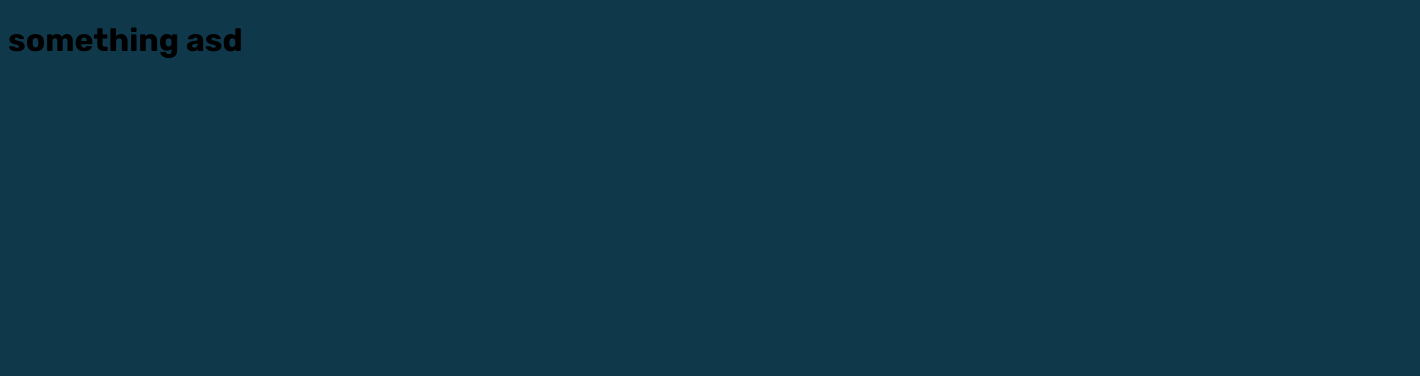
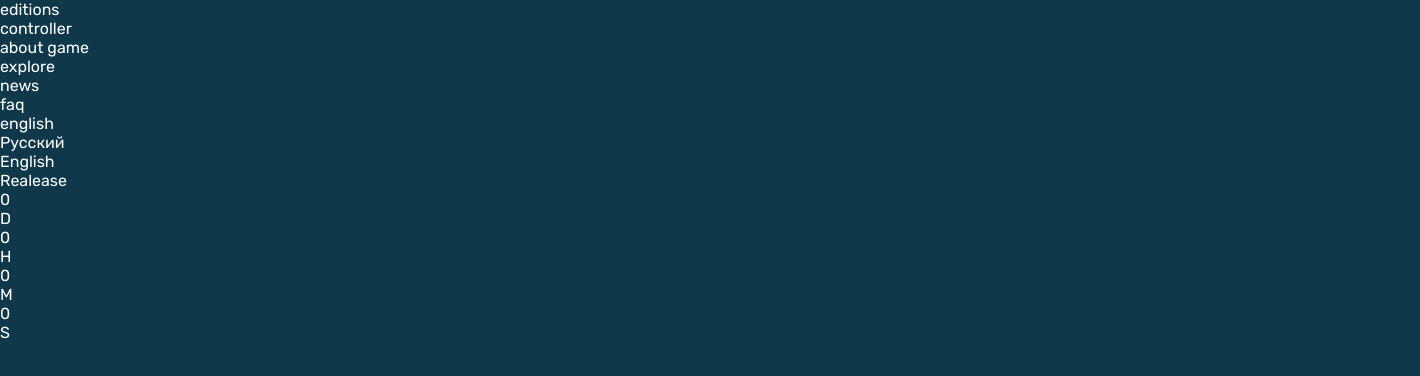
Before and after one commit to TwiDef/Ragnarok, a website built with webpack: page src/index.html in a window 1280 px wide. Shown: the whole page, 1420 px wide, since content can reach past the window. Built offline with nearby package versions, Linux system fonts and the light colour scheme.

Commit message:
added header html structure

```diff
--- a/src/assets/js/index.js
+++ b/src/assets/js/index.js
@@ -1 +1,2 @@
+import '../styles/reset.scss';
 import '../styles/style.scss';
--- a/src/assets/styles/reset.scss
+++ b/src/assets/styles/reset.scss
@@ -8,3 +8,52 @@ body {
     overflow-x: hidden;
     color: $white;
 }
+
+h1,
+h2,
+h3,
+h4,
+h5,
+h6,
+p {
+    margin: 0;
+    padding: 0;
+    font-size: 16px;
+    line-height: 24px;
+}
+
+* {
+    box-sizing: border-box;
+}
+
+img {
+    max-width: 100%;
+    height: auto;
+}
+
+input,
+button {
+    border: none;
+    background: none;
+    outline: none;
+    color: $white;
+    font-size: 16px;
+    font-family: "Rubik", Roboto, sans-serif;
+}
+
+a {
+    color: $white;
+    text-decoration: none;
+}
+
+ul,
+li {
+    padding: 0;
+    margin: 0;
+    list-style: none;
+}
+
+.container {
+    width: 1420px;
+    margin: 0 auto;
+}
--- a/src/index.html
+++ b/src/index.html
@@ -9,10 +9,72 @@
     <link rel="preconnect" href="https://fonts.googleapis.com">
     <link rel="preconnect" href="https://fonts.gstatic.com" crossorigin>
     <link href="https://fonts.googleapis.com/css2?family=Rubik:wght@300;400;500;600;700&display=swap" rel="stylesheet">
+    <link rel="apple-touch-icon" sizes="180x180" href="./assets/images/favicon/apple-touch-icon.png" />
+    <link rel="icon" type="image/png" sizes="32x32" href="./assets/images/favicon/favicon-32x32.png" />
+    <link rel="icon" type="image/png" sizes="16x16" href="./assets/images/favicon/favicon-16x16.png" />
+    <link rel="manifest" href="./assets/images/favicon/site.webmanifest" />
+
 </head>
 
 <body>
-    <h1>something asd</h1>
+    <section class="section section-main">
+        <div class="container">
+            <header class="header">
+                <div class="header-menu">
+                    <div class="header-menu__button">
+                        <span></span>
+                    </div>
+
+                    <nav class="header-menu__list">
+                        <ul>
+                            <li><a class="header-menu__link menu-link" href="#editions">editions</a></li>
+                            <li><a class="header-menu__link menu-link" href="#controller">controller</a></li>
+                            <li><a class="header-menu__link menu-link" href="#about game">about game</a></li>
+                            <li><a class="header-menu__link menu-link" href="#explore">explore</a></li>
+                            <li><a class="header-menu__link menu-link" href="#news">news</a></li>
+                            <li><a class="header-menu__link menu-link" href="#faq">faq</a></li>
+                            <li>
+                                <div class="header-menu__link lang">
+                                    <span class="current-lang">english</span>
+                                    <div class="header-menu__languages">
+                                        <div class="header-menu__language">
+                                            Русский
+                                        </div>
+                                        <div class="header-menu__language">
+                                            English
+                                        </div>
+                                    </div>
+                                </div>
+                            </li>
+                        </ul>
+                    </nav>
+                </div>
+
+                <div class="header-timer">
+                    <span>Realease</span>
+
+                    <div class="header-timer__values">
+                        <div class="header-timer__item">
+                            <div class="header-timer__item-value" id="days">0</div>
+                            <div class="header-timer__item-info">D</div>
+                        </div>
+                        <div class="header-timer__item">
+                            <div class="header-timer__item-value" id="hours">0</div>
+                            <div class="header-timer__item-info">H</div>
+                        </div>
+                        <div class="header-timer__item">
+                            <div class="header-timer__item-value" id="minutes">0</div>
+                            <div class="header-timer__item-info">M</div>
+                        </div>
+                        <div class="header-timer__item">
+                            <div class="header-timer__item-value" id="seconds">0</div>
+                            <div class="header-timer__item-info">S</div>
+                        </div>
+                    </div>
+                </div>
+            </header>
+        </div>
+    </section>
 </body>
 
 </html>
--- a/webpack.config.js
+++ b/webpack.config.js
@@ -35,3 +35,5 @@ module.exports = {
         })
     ]
 };
+
+// yarn dev
```
Also changed, not shown: src/assets/images/favicon/android-chrome-192x192.png (added), src/assets/images/favicon/android-chrome-512x512.png (added), src/assets/images/favicon/apple-touch-icon.png (added), src/assets/images/favicon/favicon-16x16.png (added), src/assets/images/favicon/favicon-32x32.png (added), src/assets/images/favicon/favicon.ico (added), src/assets/images/favicon/site.webmanifest (added).
